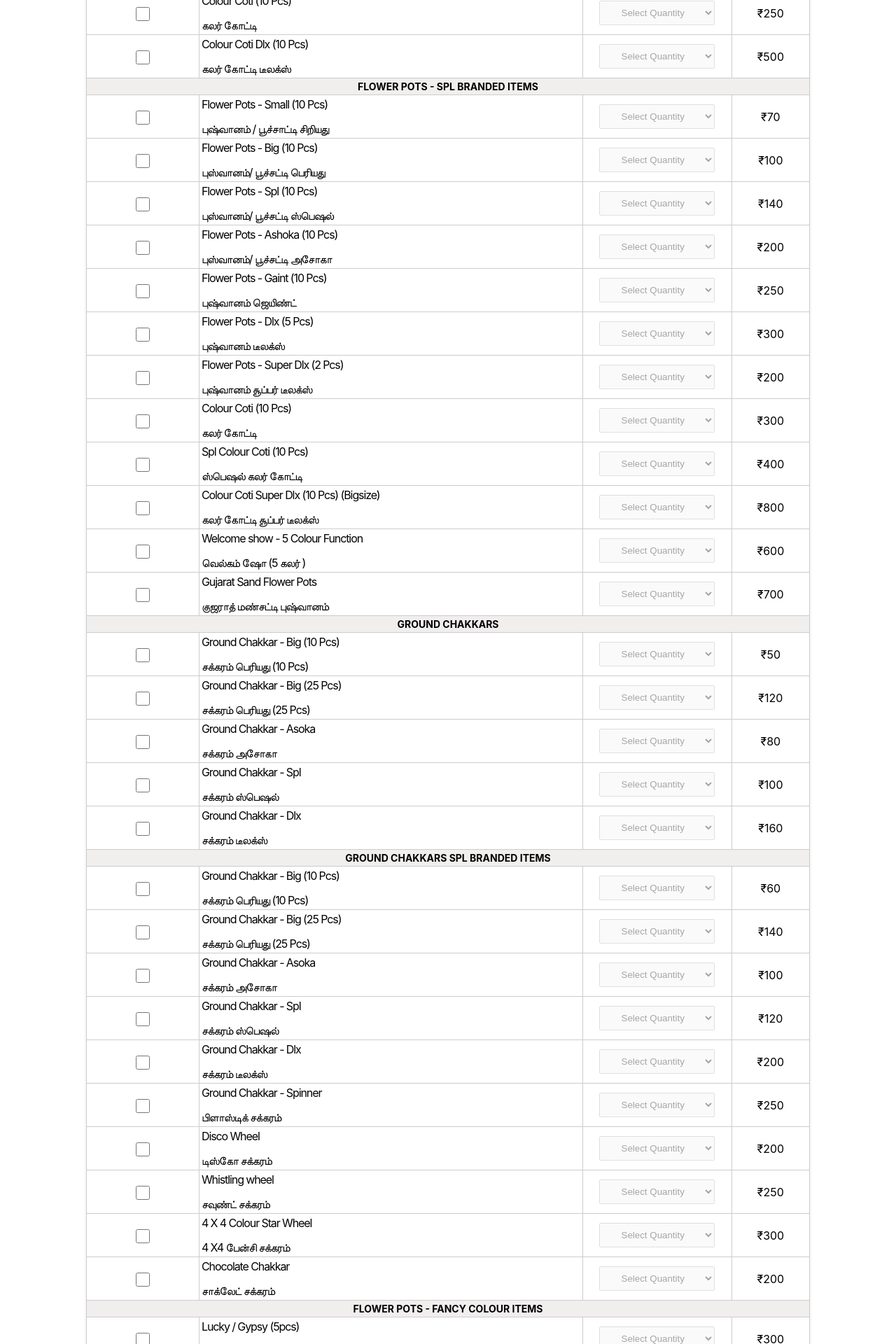
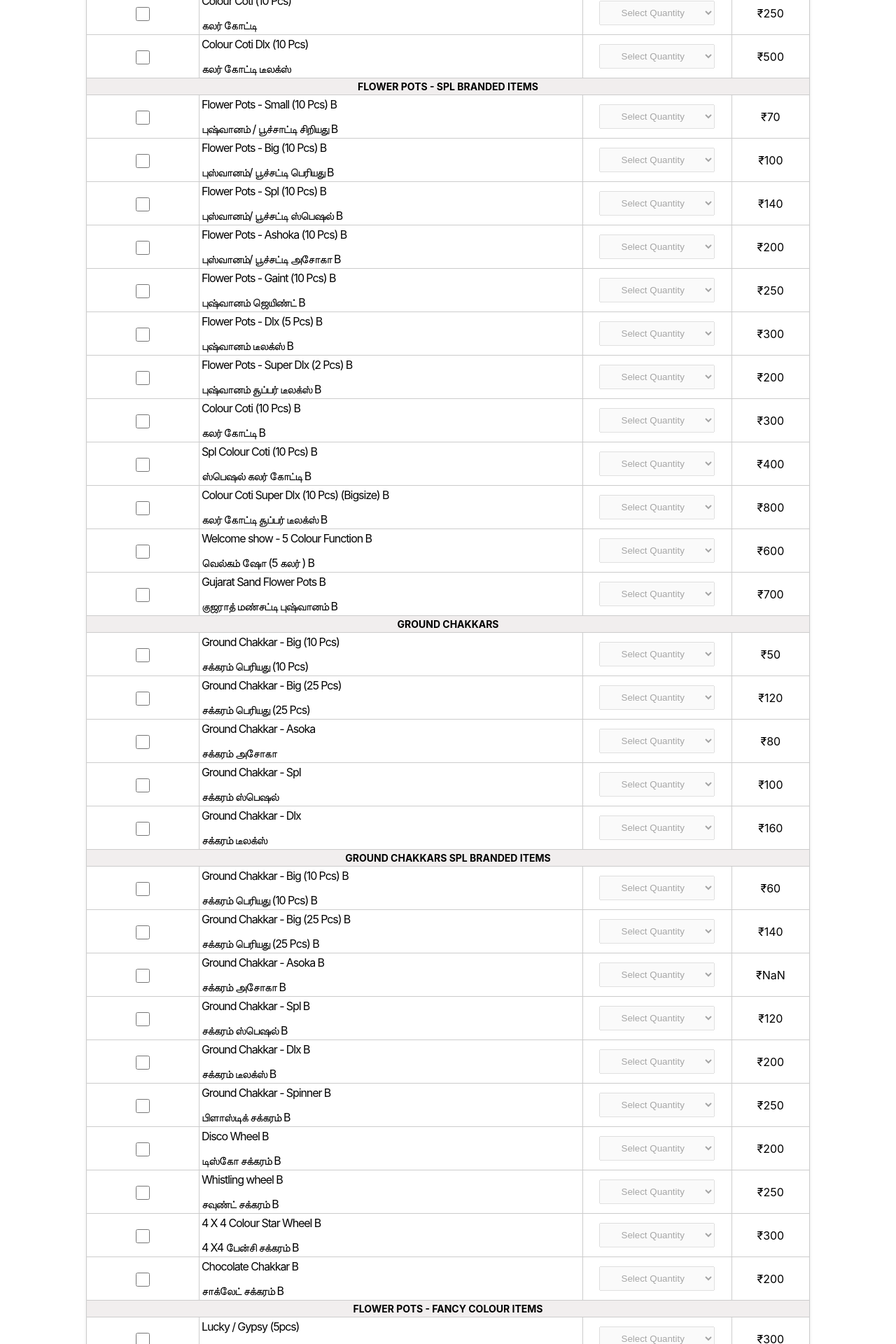
Before and after one commit to DuoTech-Projects/Jai-Ganesh-Crackers, a React (Create React App) app in the folder client/: page / in a window 1280 px wide. Shown: the part 960-2880 px from the top of the page at 70% size. Built offline with nearby package versions, Linux system fonts and the light colour scheme; what @react-pdf/renderer would draw is missing.

Commit message:
Added extra Letter for B and S

```diff
--- a/client/src/data-list.js
+++ b/client/src/data-list.js
@@ -13,18 +13,18 @@ const CrackersList =[
   {
     "category": "FLOWER POTS - SPL BRANDED ITEMS",
     "items": [
-      { "name": "Flower Pots - Small (10 Pcs)", "rate": "70.00", "tamilName": "புஷ்வானம் / பூச்சாட்டி சிறியது" },
-      { "name": "Flower Pots - Big (10 Pcs)", "rate": "100.00", "tamilName": "புஸ்வானம்/ பூச்சட்டி பெரியது" },
-      { "name": "Flower Pots - Spl (10 Pcs)", "rate": "140.00", "tamilName": "புஸ்வானம்/ பூச்சட்டி ஸ்பெஷல்" },
-      { "name": "Flower Pots - Ashoka (10 Pcs)", "rate": "200.00", "tamilName": "புஸ்வானம்/ பூச்சட்டி அசோகா" },
-      { "name": "Flower Pots - Gaint (10 Pcs)", "rate": "250.00", "tamilName": "புஷ்வானம் ஜெயிண்ட்" },
-      { "name": "Flower Pots - Dlx (5 Pcs)", "rate": "300.00", "tamilName": "புஷ்வானம் டீலக்ஸ்" },
-      { "name": "Flower Pots - Super Dlx (2 Pcs)", "rate": "200.00", "tamilName": "புஷ்வானம் சூப்பர் டீலக்ஸ்" },
-      { "name": "Colour Coti (10 Pcs)", "rate": "300.00", "tamilName": "கலர் கோட்டி" },
-      { "name": "Spl Colour Coti (10 Pcs)", "rate": "400.00", "tamilName": "ஸ்பெஷல் கலர் கோட்டி" },
-      { "name": "Colour Coti Super Dlx (10 Pcs) (Bigsize)", "rate": "800.00", "tamilName": "கலர் கோட்டி சூப்பர் டீலக்ஸ்" },
-      { "name": "Welcome show - 5 Colour Function", "rate": "600.00", "tamilName": "வெல்கம் ஷோ (5 கலர் )" },
-      { "name": "Gujarat Sand Flower Pots", "rate": "700.00", "tamilName": "குஜராத் மண்சட்டி புஷ்வானம்" }
+      { "name": "Flower Pots - Small (10 Pcs) B", "rate": "70.00", "tamilName": "புஷ்வானம் / பூச்சாட்டி சிறியது B" },
+      { "name": "Flower Pots - Big (10 Pcs) B", "rate": "100.00", "tamilName": "புஸ்வானம்/ பூச்சட்டி பெரியது B" },
+      { "name": "Flower Pots - Spl (10 Pcs) B", "rate": "140.00", "tamilName": "புஸ்வானம்/ பூச்சட்டி ஸ்பெஷல் B" },
+      { "name": "Flower Pots - Ashoka (10 Pcs) B", "rate": "200.00", "tamilName": "புஸ்வானம்/ பூச்சட்டி அசோகா B" },
+      { "name": "Flower Pots - Gaint (10 Pcs) B", "rate": "250.00", "tamilName": "புஷ்வானம் ஜெயிண்ட் B" },
+      { "name": "Flower Pots - Dlx (5 Pcs) B", "rate": "300.00", "tamilName": "புஷ்வானம் டீலக்ஸ் B" },
+      { "name": "Flower Pots - Super Dlx (2 Pcs) B", "rate": "200.00", "tamilName": "புஷ்வானம் சூப்பர் டீலக்ஸ் B" },
+      { "name": "Colour Coti (10 Pcs) B", "rate": "300.00", "tamilName": "கலர் கோட்டி B" },
+      { "name": "Spl Colour Coti (10 Pcs) B", "rate": "400.00", "tamilName": "ஸ்பெஷல் கலர் கோட்டி B" },
+      { "name": "Colour Coti Super Dlx (10 Pcs) (Bigsize) B", "rate": "800.00", "tamilName": "கலர் கோட்டி சூப்பர் டீலக்ஸ் B" },
+      { "name": "Welcome show - 5 Colour Function B", "rate": "600.00", "tamilName": "வெல்கம் ஷோ (5 கலர் ) B" },
+      { "name": "Gujarat Sand Flower Pots B", "rate": "700.00", "tamilName": "குஜராத் மண்சட்டி புஷ்வானம் B" }
     ]
   },
   {
@@ -40,16 +40,16 @@ const CrackersList =[
   {
     "category": "GROUND CHAKKARS SPL BRANDED ITEMS",
     "items": [
-      { "name": "Ground Chakkar - Big (10 Pcs)", "rate": "60.00", "tamilName": "சக்கரம் பெரியது (10 Pcs)" },
-      { "name": "Ground Chakkar - Big (25 Pcs)", "rate": "140.00", "tamilName": "சக்கரம் பெரியது (25 Pcs)" },
-      { "name": "Ground Chakkar - Asoka", "rate": "100.00", "tamilName": "சக்கரம் அசோகா" },
-      { "name": "Ground Chakkar - Spl", "rate": "120.00", "tamilName": "சக்கரம் ஸ்பெஷல்" },
-      { "name": "Ground Chakkar - Dlx", "rate": "200.00", "tamilName": "சக்கரம் டீலக்ஸ்" },
-      { "name": "Ground Chakkar - Spinner", "rate": "250.00", "tamilName": "பிளாஸ்டிக் சக்கரம்" },
-      { "name": "Disco Wheel", "rate": "200.00", "tamilName": "டிஸ்கோ சக்கரம்" },
-      { "name": "Whistling wheel", "rate": "250.00", "tamilName": "சவுண்ட் சக்கரம்" },
-      { "name": "4 X 4 Colour Star Wheel", "rate": "300.00", "tamilName": "4 X4 பேன்சி சக்கரம்" },
-      { "name": "Chocolate Chakkar", "rate": "200.00", "tamilName": "சாக்லேட்  சக்கரம்" }
+      { "name": "Ground Chakkar - Big (10 Pcs) B", "rate": "60.00", "tamilName": "சக்கரம் பெரியது (10 Pcs) B" },
+      { "name": "Ground Chakkar - Big (25 Pcs) B", "rate": "140.00", "tamilName": "சக்கரம் பெரியது (25 Pcs) B" },
+      { "name": "Ground Chakkar - Asoka B", "rate ": "100.00", "tamilName": "சக்கரம் அசோகா B" },
+      { "name": "Ground Chakkar - Spl B", "rate": "120.00", "tamilName": "சக்கரம் ஸ்பெஷல் B" },
+      { "name": "Ground Chakkar - Dlx B", "rate": "200.00", "tamilName": "சக்கரம் டீலக்ஸ் B" },
+      { "name": "Ground Chakkar - Spinner B", "rate": "250.00", "tamilName": "பிளாஸ்டிக் சக்கரம் B" },
+      { "name": "Disco Wheel B", "rate": "200.00", "tamilName": "டிஸ்கோ சக்கரம் B" },
+      { "name": "Whistling wheel B", "rate": "250.00", "tamilName": "சவுண்ட் சக்கரம் B" },
+      { "name": "4 X 4 Colour Star Wheel B", "rate": "300.00", "tamilName": "4 X4 பேன்சி சக்கரம் B" },
+      { "name": "Chocolate Chakkar B", "rate": "200.00", "tamilName": "சாக்லேட்  சக்கரம் B" }
     ]
   },
   {
@@ -255,10 +255,10 @@ const CrackersList =[
   {
     "category": "GARLAND ITEMS - SPL COUNT",
     "items": [
-      { "name": "1000 Digital Wala", "rate": "260.00", "tamilName": "1000 டிஜிட்டல் சரவெடி" },
-      { "name": "2000 Wala", "rate": "520.00", "tamilName": "2000 டிஜிட்டல் சரவெடி" },
-      { "name": "5000 Wala", "rate": "1300.00", "tamilName": "5000 டிஜிட்டல் சரவெடி" },
-      { "name": "10000 Wala", "rate": "2600.00", "tamilName": "10000 டிஜிட்டல் சரவெடி" }
+      { "name": "1000 Digital Wala S", "rate": "260.00", "tamilName": "1000 டிஜிட்டல் சரவெடி S" },
+      { "name": "2000 Wala S", "rate": "520.00", "tamilName": "2000 டிஜிட்டல் சரவெடி S" },
+      { "name": "5000 Wala S", "rate": "1300.00", "tamilName": "5000 டிஜிட்டல் சரவெடி S" },
+      { "name": "10000 Wala S", "rate": "2600.00", "tamilName": "10000 டிஜிட்டல் சரவெடி S" }
     ]
   },
   {
```
